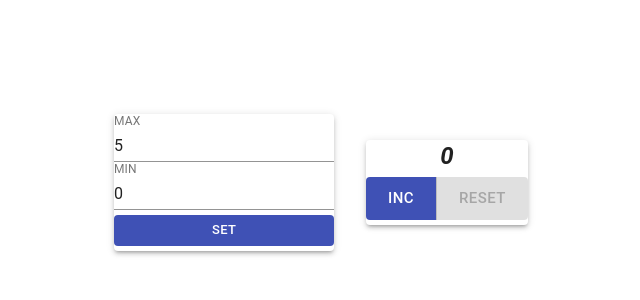
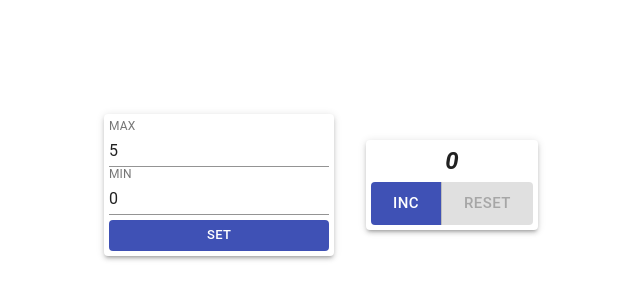
Before and after one commit to Alvanes/SimpleCounter, a React (Create React App) app: page / in a window 1280 px wide. Shown: the part 106-406 px from the top of the page, without its empty margins (319-959 px from the left). Built offline with nearby package versions, Linux system fonts and the light colour scheme.

Commit message:
added MaterialUI

```diff
--- a/src/Counter.tsx
+++ b/src/Counter.tsx
@@ -4,7 +4,7 @@ import {CounterButtons} from "./components/CounterButtons";
 import {SetterCounterType} from "./App";
 
 const Counter = (props: SetterCounterType) => {
-    return <div className={"count"}>
+    return <div style={{padding:"5px"}}>
         <Count
             error={props.error}
             count={props.count}
--- a/src/Setter.tsx
+++ b/src/Setter.tsx
@@ -33,7 +33,7 @@ const Setter = (props: SetterCounterType) => {
         props.setChangesMod(false)
     }
     let errorMessage = props.error ? <div style={{color: "red",textAlign:"center"}}>Input isn't correct</div> : ""
-    return <div>
+    return <div style={{padding:"5px"}}>
         <Typography
             variant={"h6"}
             align={"left"}
@@ -65,7 +65,7 @@ const Setter = (props: SetterCounterType) => {
             disableElevation
             size={"small"}
             fullWidth
-            style={{paddingBottom:"5px", paddingTop:"5px"}}
+            style={{paddingTop:"5px"}}
         >
         <Button
             disabled={props.error}
--- a/src/components/CounterButtons.tsx
+++ b/src/components/CounterButtons.tsx
@@ -26,7 +26,7 @@ export const CounterButtons = (props: CounterButtonsPropsType) => {
             variant="contained"
             disableElevation
             size="large"
-            style={{paddingBottom:"5px", paddingTop:"5px"}}
+            style={{paddingTop:"5px"}}
         >
         <Button
             disabled={props.count === props.maxCount || props.error || props.changesMod}
```
